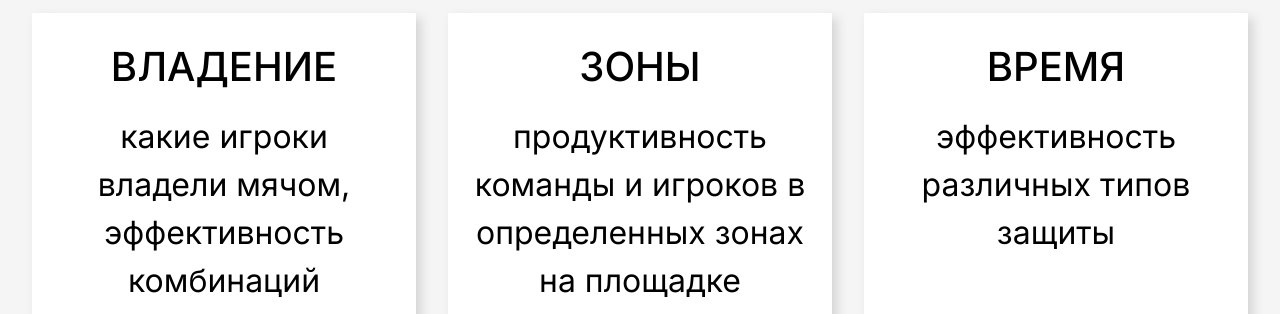
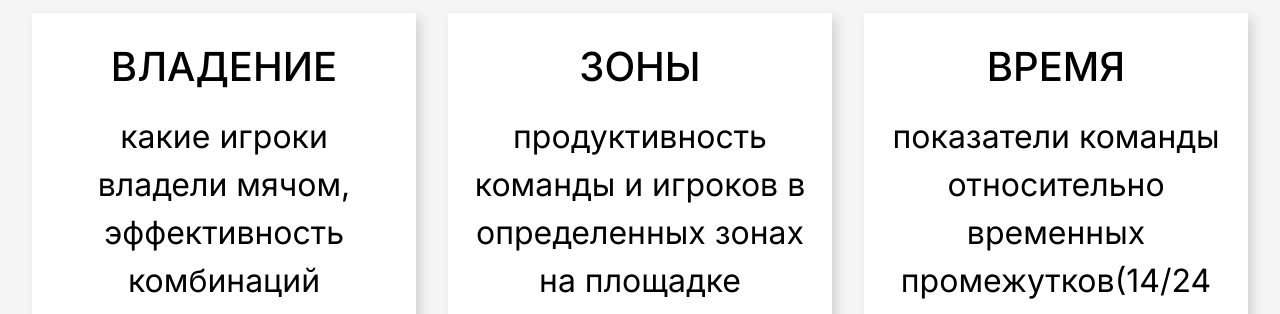
Before and after one commit to undefined-sfedu/Basket-Feature-presentation, a website built with Parcel: page index.html in a window 1280 px wide. Shown: the part 1490-1804 px from the top of the page. Built offline with nearby package versions, Linux system fonts and the light colour scheme.

Commit message:
changed text in time card

```diff
--- a/index.html
+++ b/index.html
@@ -122,7 +122,7 @@
             <div class="home-container05">
               <span class="home-text30">ВРЕМЯ</span>
               <span class="home-text31">
-                <span>эффективность различных типов защиты</span>
+                <span>показатели команды относительно временных промежутков(14/24 секунды)</span>
                 <br />
                 <br />
               </span>
```
